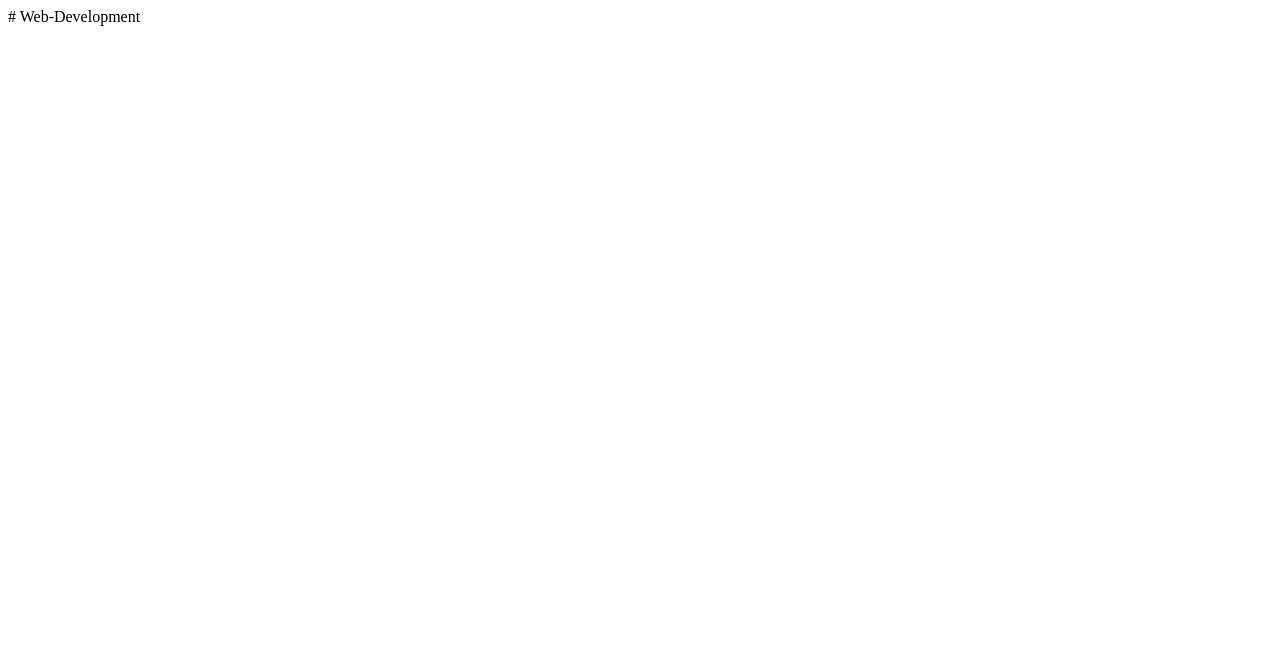
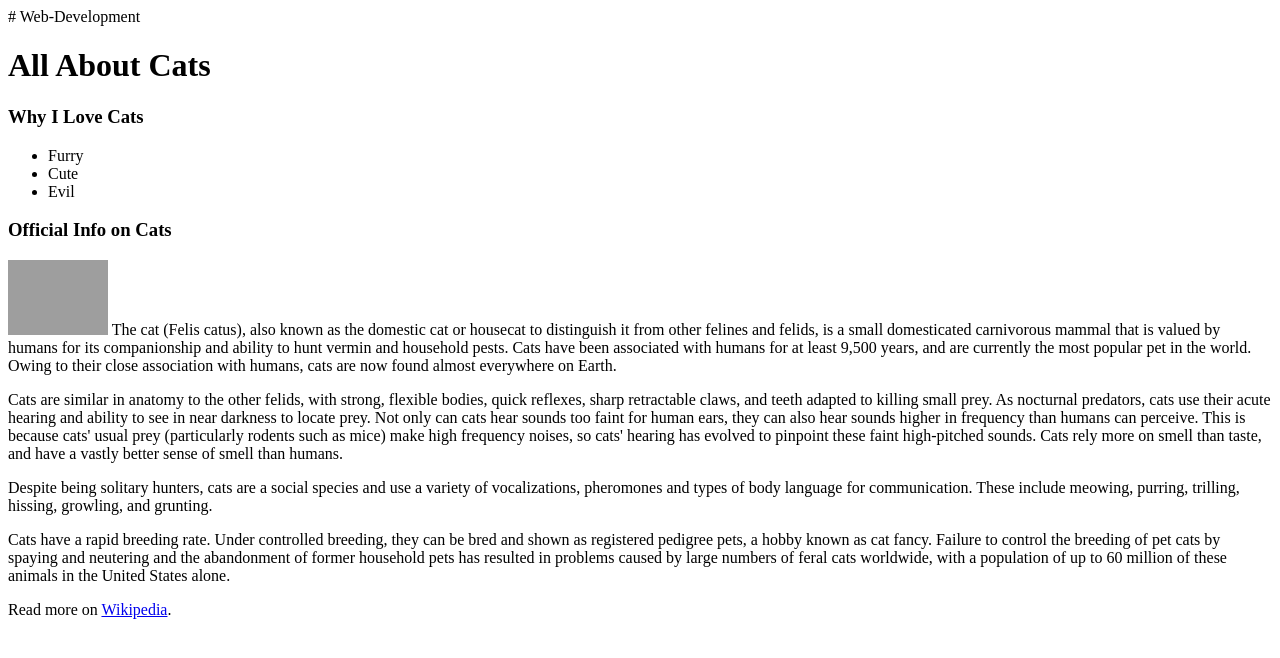
Before and after one commit to muhlik20033/Web-Development, a plain HTML site: page index.html in a window 1280 px wide. Drawn offline with Linux system fonts and the light colour scheme; grey boxes are pictures that could not be loaded.

Commit message:
Update index.html

```diff
--- a/index.html
+++ b/index.html
@@ -1 +1,28 @@
 # Web-Development
+<!doctype html>
+<html>
+<head>
+    <title>CSS grouping elements</title>
+    <meta charset="utf-8">
+</head>
+<body>
+
+    <h1>All About Cats</h1>
+
+    <h3>Why I Love Cats</h3>
+    <ul>
+        <li>Furry
+        <li>Cute
+        <li>Evil
+    </ul>
+
+    <h3>Official Info on Cats</h3>
+    <p><img src="https://www.kasandbox.org/programming-images/animals/cat.png" width="100"> The cat (Felis catus), also known as the domestic cat or housecat to distinguish it from other felines and felids, is a small domesticated carnivorous mammal that is valued by humans for its companionship and ability to hunt vermin and household pests. Cats have been associated with humans for at least 9,500 years, and are currently the most popular pet in the world. Owing to their close association with humans, cats are now found almost everywhere on Earth.</p>
+    <p>Cats are similar in anatomy to the other felids, with strong, flexible bodies, quick reflexes, sharp retractable claws, and teeth adapted to killing small prey. As nocturnal predators, cats use their acute hearing and ability to see in near darkness to locate prey. Not only can cats hear sounds too faint for human ears, they can also hear sounds higher in frequency than humans can perceive. This is because cats' usual prey (particularly rodents such as mice) make high frequency noises, so cats' hearing has evolved to pinpoint these faint high-pitched sounds. Cats rely more on smell than taste, and have a vastly better sense of smell than humans.</p>
+    <p>Despite being solitary hunters, cats are a social species and use a variety of vocalizations, pheromones and types of body language for communication. These include meowing, purring, trilling, hissing, growling, and grunting.</p>
+    <p>Cats have a rapid breeding rate. Under controlled breeding, they can be bred and shown as registered pedigree pets, a hobby known as cat fancy. Failure to control the breeding of pet cats by spaying and neutering and the abandonment of former household pets has resulted in problems caused by large numbers of feral cats worldwide, with a population of up to 60 million of these animals in the United States alone.</p>
+
+    Read more on <a href="http://en.wikipedia.org/wiki/Cat">Wikipedia</a>.
+
+</body>
+</html>
```
